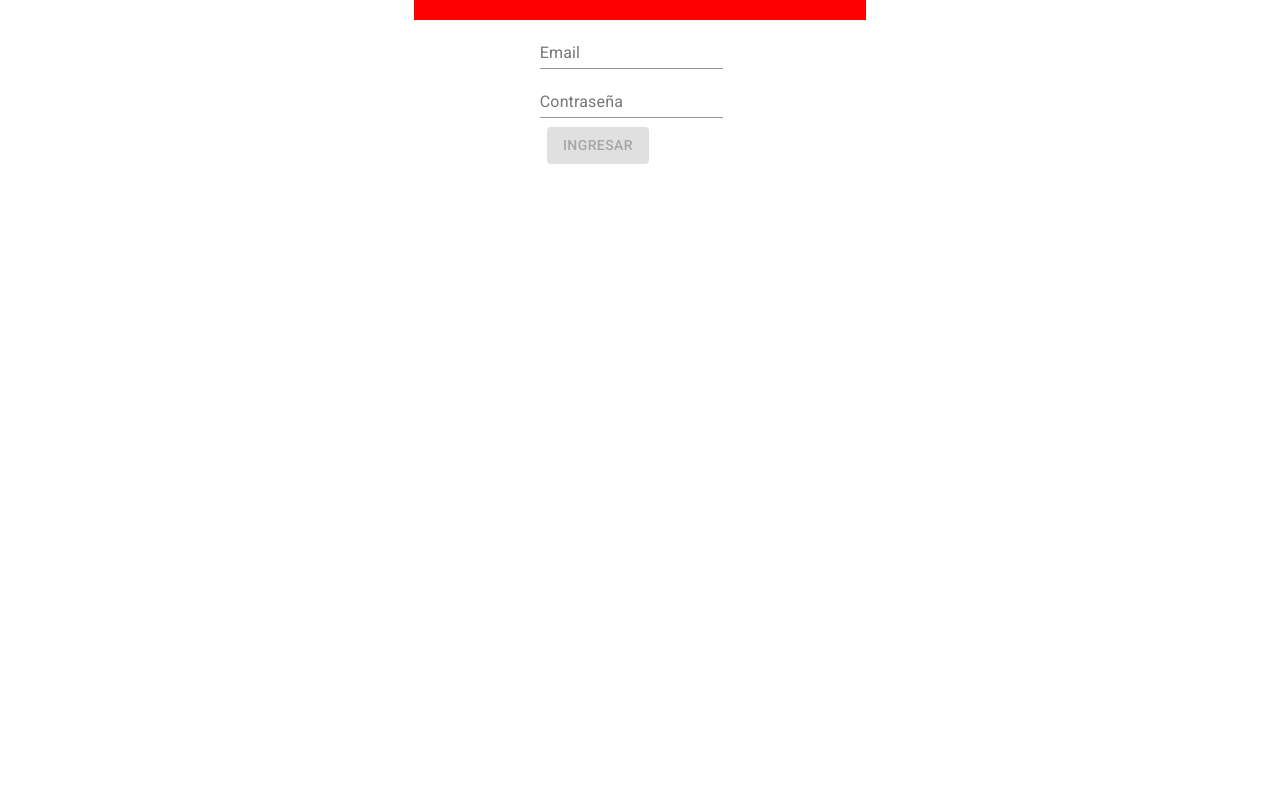
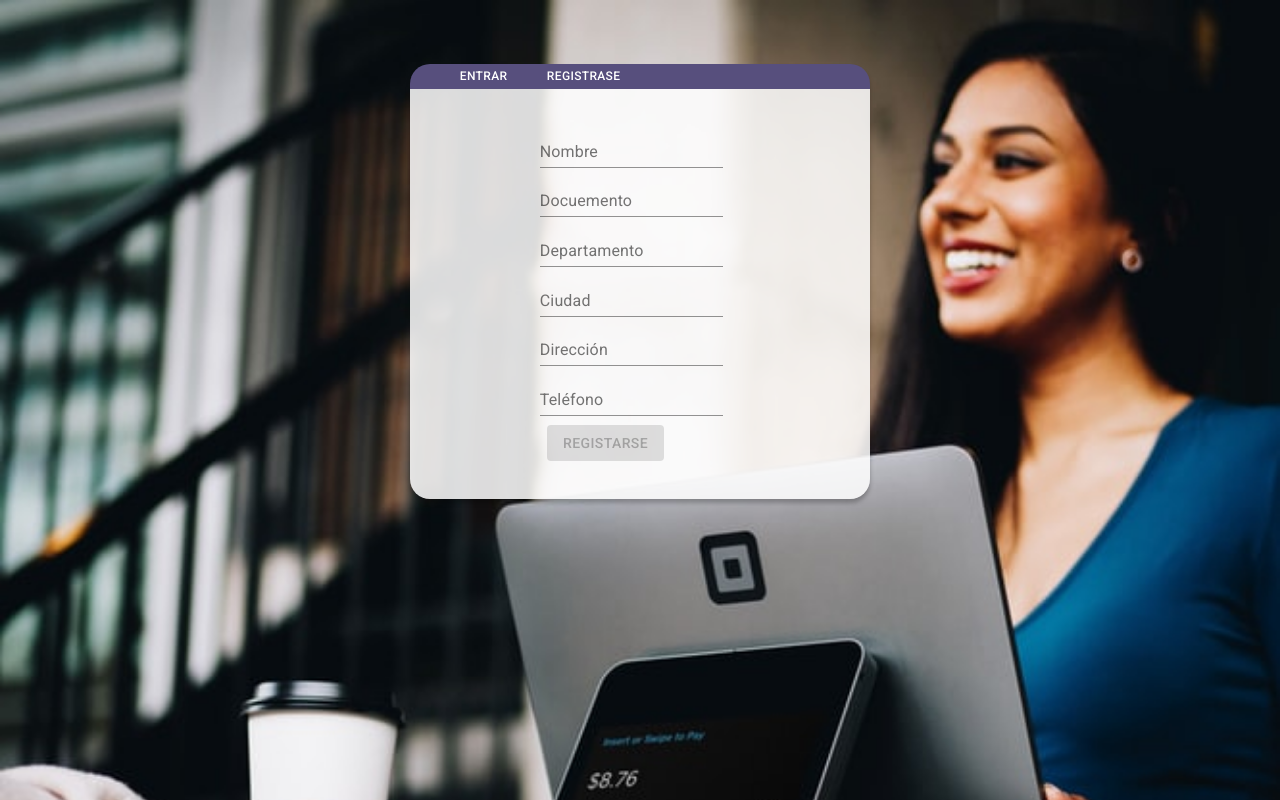
Before and after one commit to jbrandlondoo/simp, a React (Create React App) app: page / in a window 1280 px wide. Built offline with nearby package versions, Linux system fonts and the light colour scheme.

Commit message:
reparaciones en formulario.
se crearon los botones de cambio entre login y registro.

```diff
--- /dev/null
+++ b/public/index.css
@@ -0,0 +1,9 @@
+body, html {
+    height: 100%;
+    width: 100%;
+}
+
+#root{
+    height: 100%;
+    width: 100%;
+}
--- a/public/index.html
+++ b/public/index.html
@@ -12,6 +12,7 @@
     <link rel="manifest" href="%PUBLIC_URL%/manifest.json" />
     <link rel="stylesheet" href="https://fonts.googleapis.com/css?family=Roboto:300,400,500,700&display=swap" />
     <link rel="stylesheet" href="https://fonts.googleapis.com/icon?family=Material+Icons" />
+    <link rel="stylesheet" href="index.css">
     <!--
       Notice the use of %PUBLIC_URL% in the tags above.
       It will be replaced with the URL of the `public` folder during the build.
--- a/src/App.js
+++ b/src/App.js
@@ -1,11 +1,12 @@
-import React from 'react';
-import './App.css';
-import Form from './components/form/Form'
+import React from 'react'
+import Login from './../src/screen/Login/Login'
+// import Home from './screen/Home/home'
 
 function App() {
   return (
     <div>
-      <Form/>
+      <Login/>
+      {/* <Home/> */}
     </div>
   );
 }
--- /dev/null
+++ b/src/components/button/buttonBar.js
@@ -0,0 +1,40 @@
+import React from 'react'
+import Button from '@material-ui/core/Button'
+import { makeStyles } from '@material-ui/core/styles'
+
+
+
+const useStyles = makeStyles(theme => ({
+    container:{
+        width:200,
+        height:25,
+    },
+    buttonSelected:{
+
+    },
+    button:{
+        background:'rgba(255, 255, 255, 0)',
+        color:'white',
+        height:25,
+        width:100,
+        fontSize:12
+    }
+}))
+
+
+const ButtonsBar = props => {
+    let classes = useStyles()
+    return(
+        <div className={classes.container}>
+            <Button type="button" className={classes.button} >
+                Entrar
+            </Button >
+            <Button type="button" className={classes.button} >
+                Registrase
+            </Button >
+        </div>
+
+    )
+
+}
+export default ButtonsBar
--- a/src/components/form/Form.js
+++ b/src/components/form/Form.js
@@ -2,33 +2,54 @@ import React from 'react'
 import Container from '@material-ui/core/Container'
 import Login from './login/login'
 import { makeStyles } from '@material-ui/core/styles'
-
+import ButtonBar from './../button/buttonBar'
+import RegisterStore from './../form/registerStore/registerStore'
 
 const useStyles = makeStyles(theme => ({
+    main:{
+        minWidth:300,
+        width:'40%',
+        boxShadow: '0px 4px 4px rgba(0, 0, 0, 0.25)',
+        padding:0,
+        borderRadius:'20px',
+    },
     container:{
         background:'rgba(255, 255, 255, 0.85)',
-        width:500,
+        width:'100%',
         justifyContent:'center',
-        borderRadius:20
+        borderRadius:'0 0 20px 20px',
+        padding:30
     },
     containerFormRegister:{
         width:250
     },
+    buttonsOptions:{
+        height:20,
+        color:'#000000',
+        background:'rgba(255, 255, 255, 0)',
+    },
     barOptions:{
-        background:'red',
-        height:20,
-        width:'100%'
+        background: '#574F7D',
+        borderRadius:'20px 20px 0 0',
+        height:25,
+        width:'100%',
+        textAlign:'center'
     }
 }))
+
 const Forms = props => {
     let classes = useStyles()
     return(
+        <Container className={classes.main}>
+        <Container className={classes.barOptions}>
+            <ButtonBar/>
+        </Container>
         <Container className={classes.container}>
-            <div className={classes.barOptions}>
-            </div>
             <Container className={classes.containerFormRegister}>
-                <Login/>
+                {/* <Login/> */}
+                <RegisterStore/>
             </Container>
+        </Container>
         </Container>
     )
 }
--- a/src/components/form/login/login.js
+++ b/src/components/form/login/login.js
@@ -36,6 +36,11 @@ const validate = values => {
       ) {
         errors.mail = 'Correo invalido'
       }
+      if (values.password) {
+        if(values.password.split('').length < 6){
+          errors.password = 'Minimo 6 caracteres'
+        }
+      }
       return errors
 }
 
@@ -56,36 +61,23 @@ const renderTextField = ({
     />
   )
 
-//   const renderPasswordField = ({
-//     label,
-//     input,
-//     meta: { touched, invalid, error },
-//     ...custom
-//   }) => (
-//       <div>
-//   <InputLabel htmlFor="adornment-password">Password</InputLabel>
-//         <Input
-//           id="adornment-password"
-//           type={values.showPassword ? 'text' : 'password'}
-//           value={values.password}
-//           onChange={handleChange('password')}
-//           endAdornment={
-//             <InputAdornment position="end">
-//               <IconButton
-//                 aria-label="toggle password visibility"
-//                 onClick={handleClickShowPassword}
-//                 onMouseDown={handleMouseDownPassword}
-//               >
-//                 {values.showPassword ? <Visibility /> : <VisibilityOff />}
-//               </IconButton>
-//             </InputAdornment>
-//           }
-//         />
-//         </div>
-//   )
-
-
-
+  const renderPasswordField = ({
+    label,
+    input,
+    meta: { touched, invalid, error },
+    ...custom
+  }) => (
+    <TextField
+      label={label}
+      type={'password'}
+    //   style={{background:'rgba(51, 51, 51, 0.06)',borderRadius:'8px 8px 0px 0px'}}
+      placeholder={label}
+      error={touched && invalid}
+      helperText={touched && error}
+      {...input}
+      {...custom}
+    />
+  )
 
 const Login = props =>{
     let {handleSubmit, pristine, submitting} = props
@@ -105,7 +97,7 @@ const Login = props =>{
             <Field
             className={classes.textField}
             name="password"
-            component={renderTextField}
+            component={renderPasswordField}
             label="Contraseña"
             />
         </div>
--- /dev/null
+++ b/src/screen/Home/home.js
@@ -0,0 +1,23 @@
+import React from 'react'
+import Container from '@material-ui/core/Container'
+import { makeStyles } from '@material-ui/core/styles'
+import Box from '@material-ui/core/Box'
+import AppBar from '@material-ui/core/AppBar'
+
+
+// const useStyles = makeStyles(theme => ({
+
+// }))
+
+const Home = props => {
+    // let classes = useStyles()
+    return(
+        <Container >
+            <AppBar/>
+                <Box>
+                </Box>
+        </Container>
+    )
+}
+
+export default Home
--- /dev/null
+++ b/src/screen/Login/Login.css
@@ -0,0 +1,7 @@
+.container{
+    width: 100%;
+    height: 100%;
+    background: url('./../../img/backgroundLogin.jpg');
+    background-size: 100% 100%;
+    background-repeat: no-repeat;
+}
--- /dev/null
+++ b/src/screen/Login/Login.js
@@ -0,0 +1,38 @@
+import React from 'react'
+import Form from './../../components/form/Form'
+// import Card from '@material-ui/core/Card'
+import Box from '@material-ui/core/Box'
+import { makeStyles } from '@material-ui/core/styles'
+import Image from './../../img/backgroundLogin.jpg'
+import Container from '@material-ui/core/Container'
+
+
+const useStyles = makeStyles({
+    boxMain: {
+      minWidth: 275,
+      maxHeight:'100%',
+      width:window.innerWidth,
+      height:window.innerHeight,
+      backgroundImage:window.innerWidth > 400 ?`url(${Image})`:null,
+      backgroundSize:'100%',
+    },
+    container: {
+        justifyContent:'center',
+        height:window.innerHeight,
+        padding:'5%'
+    }
+  });
+
+const Login = props =>{
+    console.log(window.height)
+    const classes = useStyles();
+    return(
+        <Box className={classes.boxMain}>
+        <Container className={classes.container}>
+            <Form/>
+        </Container>
+        </Box>
+
+    )
+}
+export default Login
```
Also changed, not shown: src/img/backgroundLogin.jpg (added), 1 other file (tests, documents, lock files or other folders).
